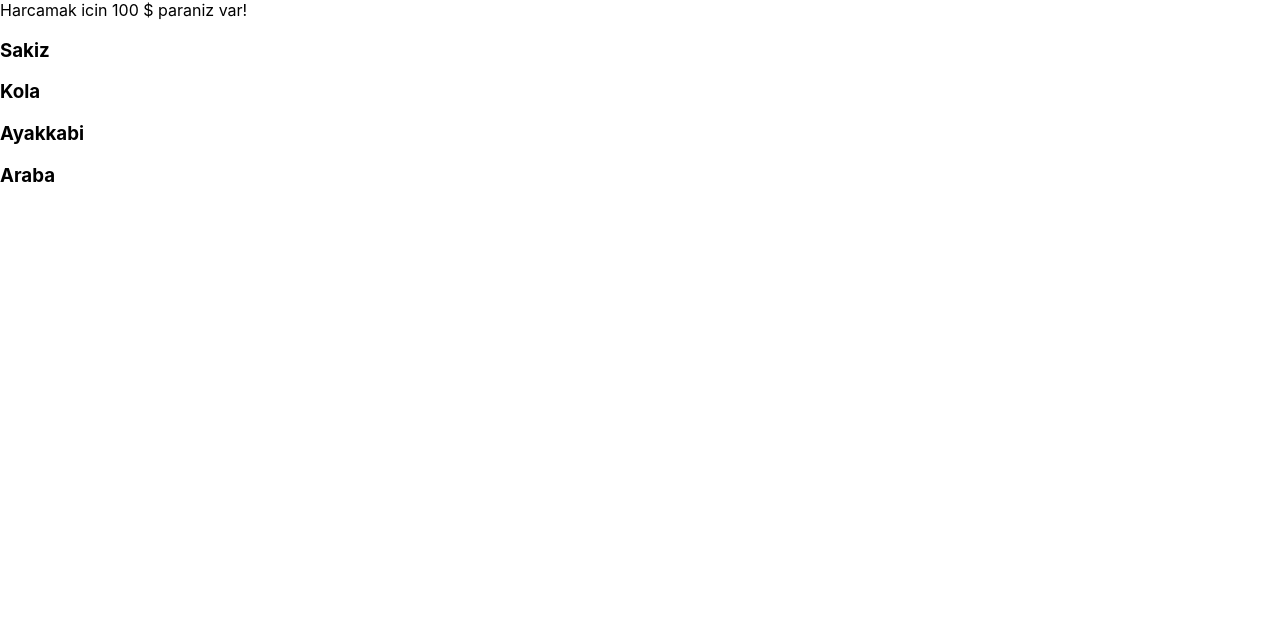
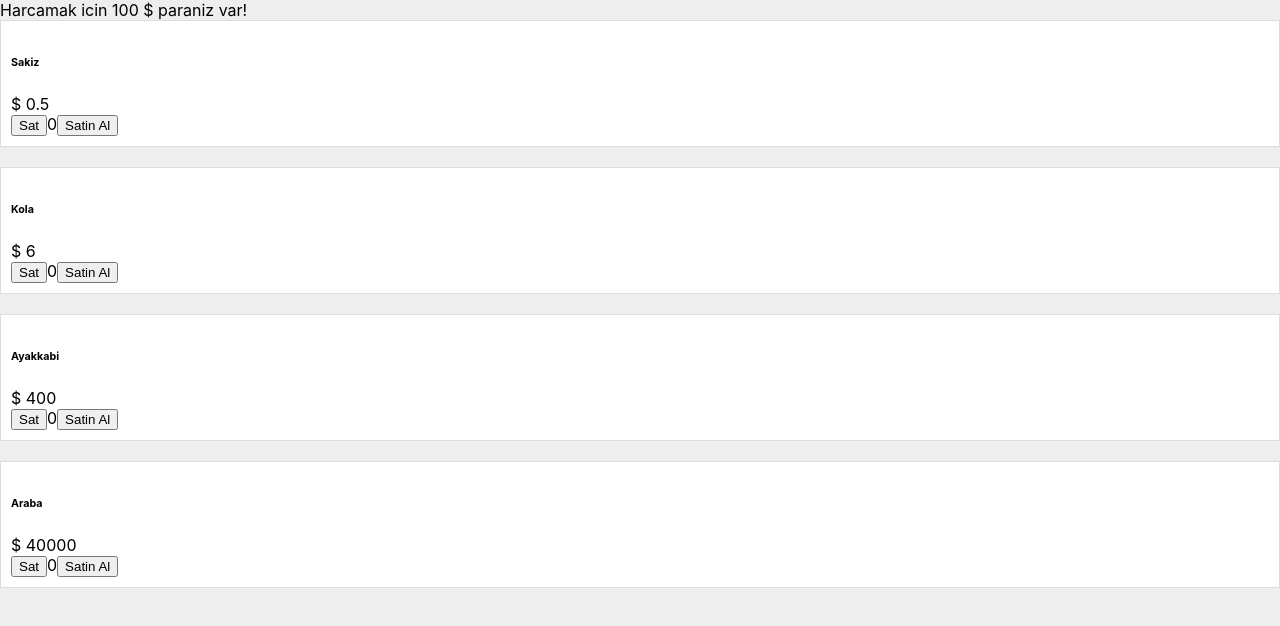
Before and after one commit to nsevindi87/shopping-website-with-react, a React (Create React App) app: page / in a window 1280 px wide. Shown: the top 626 px of the page. Built offline with nearby package versions, Linux system fonts and the light colour scheme; the HTML template or start-up script is replaced by a standard one.

Commit message:
product section

```diff
--- a/src/components/Product.js
+++ b/src/components/Product.js
@@ -3,7 +3,24 @@ import React from 'react'
 function Product({pProduct}) {
   return (
     <div>
-        <h3>{pProduct.title}</h3>
+      <div className="product">
+        <h6>{pProduct.title}</h6>
+        <div className="price">$ {pProduct.price}</div>
+        <div className="actions">
+          <button>Sat</button>
+          <span className="amount">0</span>
+          <button>Satin Al</button>
+        </div>
+        <style jsx>
+          {`
+          .product{
+            padding:10px;
+            background:#fff;
+            border: 1px solid #ddd;
+            margin-bottom:20px;
+          }`}
+        </style>
+      </div>
     </div>
   )
 }
--- a/src/index.css
+++ b/src/index.css
@@ -5,6 +5,7 @@ body {
     sans-serif;
   -webkit-font-smoothing: antialiased;
   -moz-osx-font-smoothing: grayscale;
+  background-color: #eee;
 }
 
 code {
```
